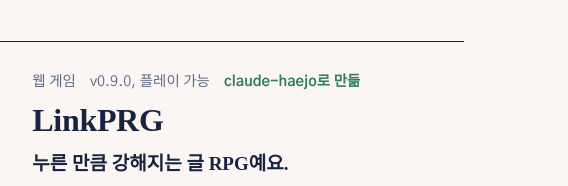
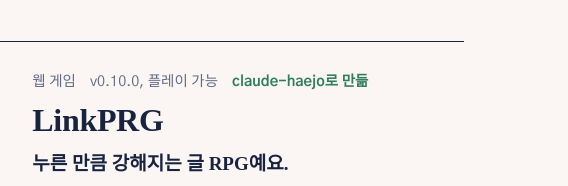
Before and after one commit to ff-1204/ff-1204.github.io, a plain HTML site: page index.html in a window 1280 px wide. Shown: the part 1841-2027 px from the top of the page, 712-1280 px from the left. Drawn offline with Linux system fonts and the light colour scheme; no server answers; a web font is replaced by a local one.

Commit message:
docs: LinkPRG 카드의 판 표시를 v0.10.0으로 올린다
Co-Authored-By: Claude Fable 5.2 <noreply@anthropic.com>

```diff
--- a/index.html
+++ b/index.html
@@ -192,7 +192,7 @@
     <article class="entry" id="linkprg">
       <a class="shot" href="https://ff-1204.github.io/LinkPRG/"><img style="image-rendering: pixelated" src="https://ff-1204.github.io/LinkPRG/og.png" alt="LinkPRG 도트 그림: 분수와 토끼 조각이 있는 광장, 그 아래 허수아비·멧돼지·목검·물약"></a>
       <div>
-        <p class="kind"><span>웹 게임</span><span>v0.9.0, 플레이 가능</span><span class="made">claude-haejo로 만듦</span></p>
+        <p class="kind"><span>웹 게임</span><span>v0.10.0, 플레이 가능</span><span class="made">claude-haejo로 만듦</span></p>
         <h3>LinkPRG</h3>
         <p class="one">누른 만큼 강해지는 글 RPG예요.</p>
         <p class="desc">대화방처럼 흐르는 글을 읽고, 아래 다섯 칸에서 할 일을 골라 누르는 혼자용 RPG예요. 허수아비를 치고, 쇠를 두드리고, 사람들과 가까워지면서 조금씩 먼 곳으로 나아가요.</p>
```
